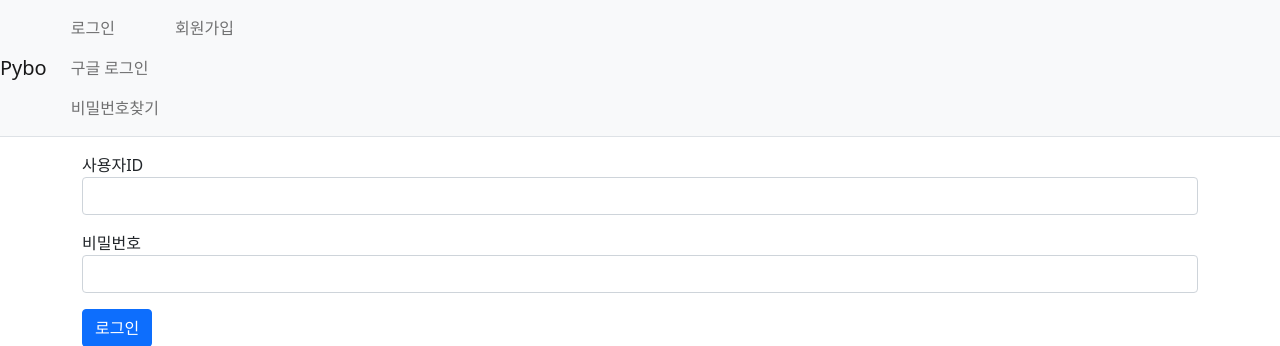
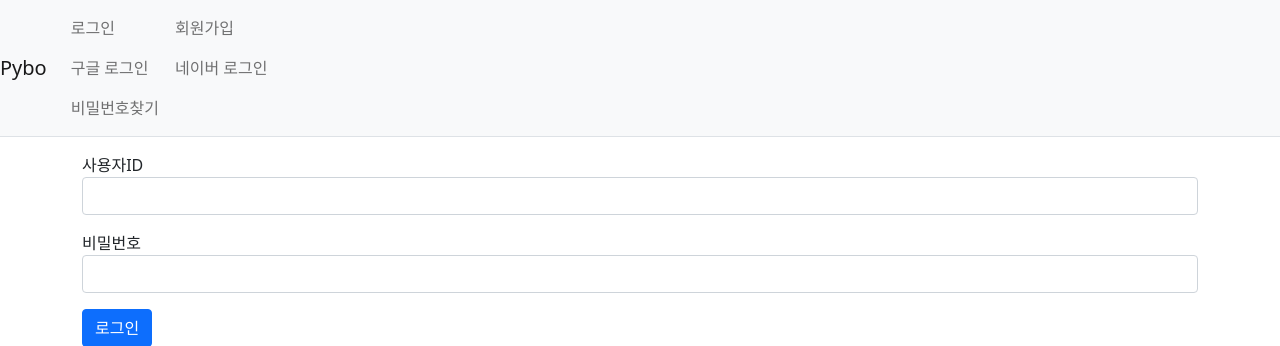
Before and after one commit to twingay96/pybo, a Django app: page /common/login/ in a window 1280 px wide. Shown: the top 346 px of the page. Run offline with Django 3.2, Linux system fonts and the light colour scheme; some libraries are stand-ins or nearby versions.

Commit message:
네이버 로그인 기능추가

```diff
--- a/config/settings/base.py
+++ b/config/settings/base.py
@@ -69,6 +69,8 @@ INSTALLED_APPS = [
     'allauth.account',
     'allauth.socialaccount',
     'allauth.socialaccount.providers.google',
+    'allauth.socialaccount.providers.naver',
+
 ]
 
 AUTHENTICATION_BACKENDS = {
@@ -88,7 +90,8 @@ SOCIALACCOUNT_PROVIDERS = {
         'AUTH_PARAMS': {
             'access_type': 'online',
         }
-    }
+    },
+
 }
 
 MIDDLEWARE = [
--- a/templates/navbar.html
+++ b/templates/navbar.html
@@ -24,6 +24,7 @@
             <li>
                 {% if not user.is_authenticated %}
                 <a class="nav-link" href="{% url 'common:signup' %}">회원가입</a>
+                <a class="nav-link" href="{% provider_login_url 'naver' %}">네이버 로그인</a>
                 {% endif %}
             </li>
         </ul>
```
